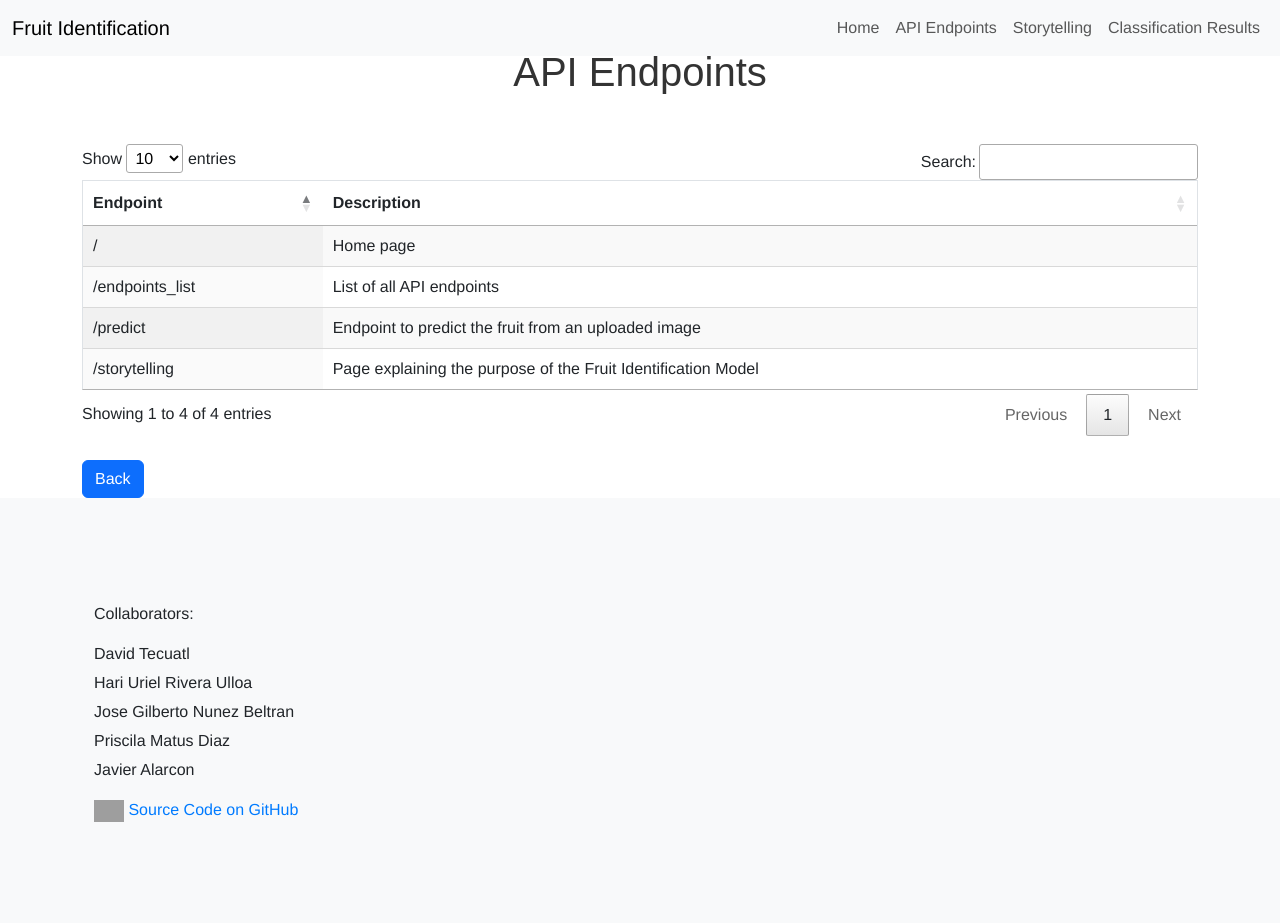
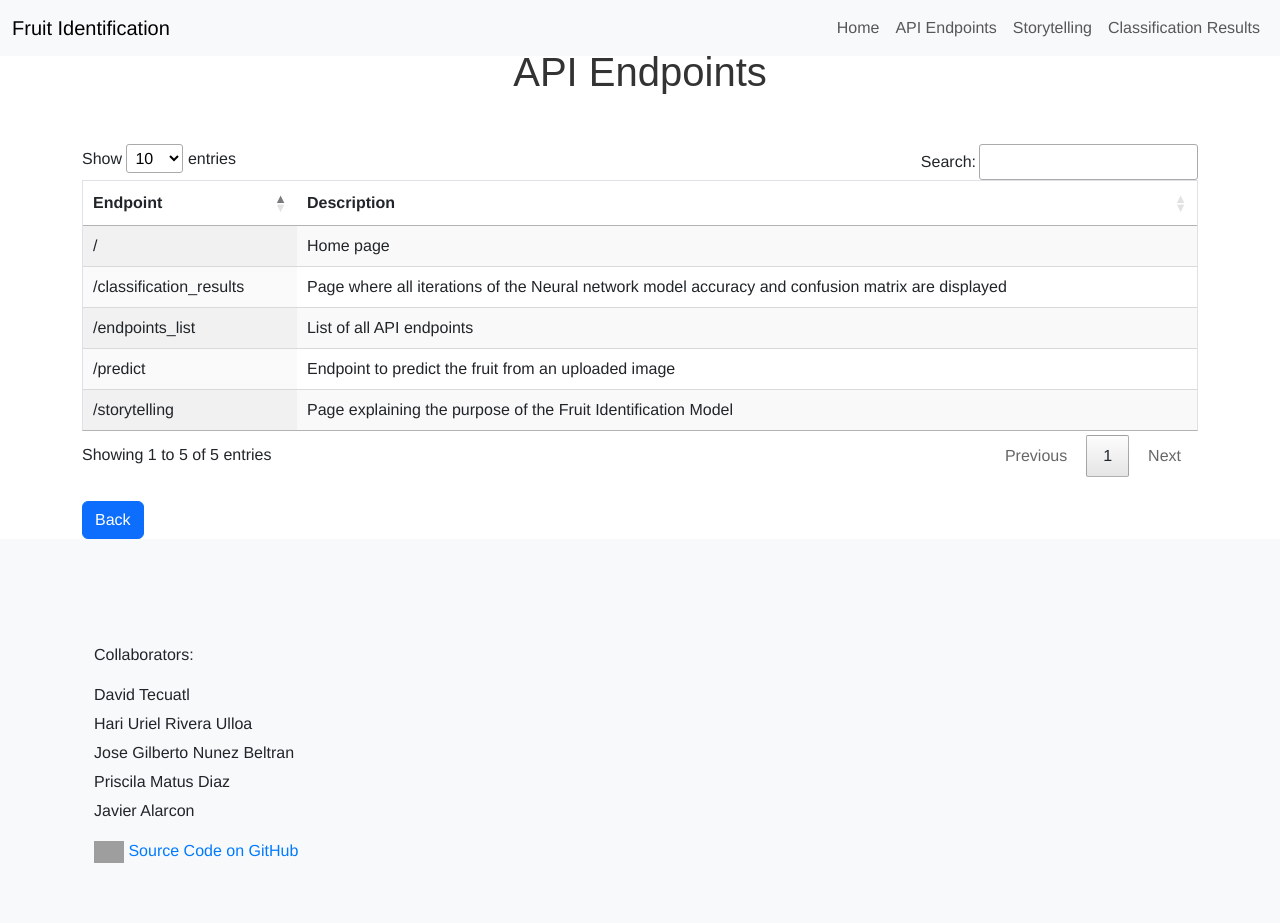
Before and after one commit to Starkilled1/fruit-classification-project, a Flask app: page /endpoints_list in a window 1280 px wide. Before the commit the page ends 822 px from the top, so only its background shows below. Run offline with Flask 3, Linux system fonts and the light colour scheme; parts of the project's set-up code (start-up, migrations or seed data) failed here and were passed over; some libraries are stand-ins or nearby versions; grey boxes are pictures that could not be loaded.

Commit message:
Added endpoint to the datalist

```diff
--- a/App/templates/endpoints_list.html
+++ b/App/templates/endpoints_list.html
@@ -69,6 +69,10 @@
                         <td>/storytelling</td>
                         <td>Page explaining the purpose of the Fruit Identification Model</td>
                     </tr>
+                    <tr>
+                        <td>/classification_results</td>
+                        <td>Page where all iterations of the Neural network model accuracy and confusion matrix are displayed</td>
+                    </tr>
                 </tbody>
             </table>
         </div>
@@ -96,6 +100,7 @@
         </div>
     </footer>
 
+
     <script>
         $(document).ready(function () {
             $('#endpointsTable').DataTable();
```
